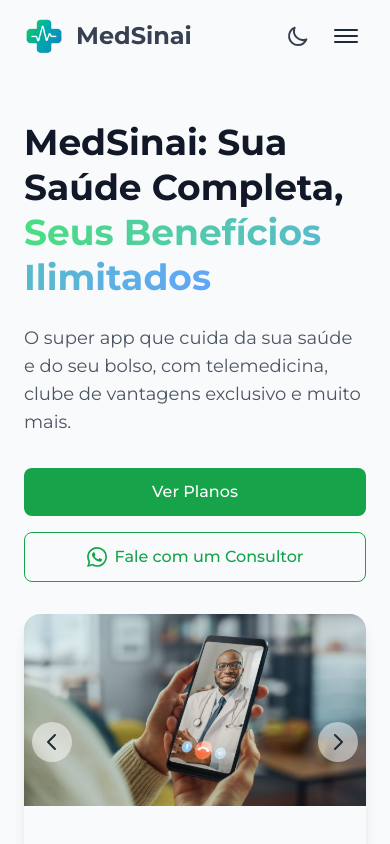
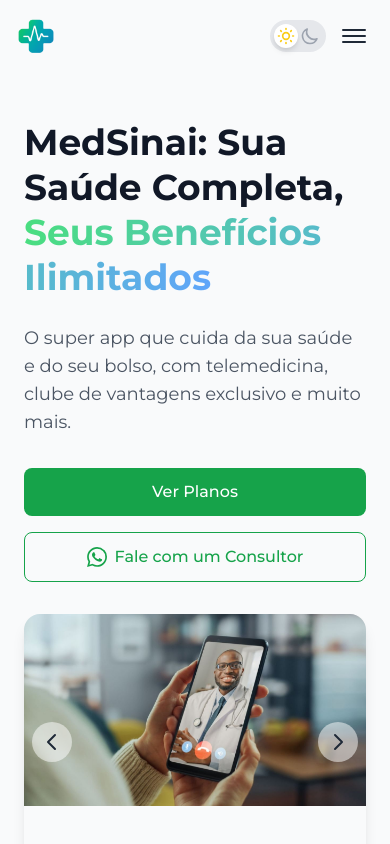
Before and after one commit to Bruunohfs/Site-institucional-e-checkout-MedSinai, a React (Vite) app: page / in a window 390 px wide. Shown: the top 844 px of the page. Built offline with nearby package versions, Linux system fonts and the light colour scheme.

Commit message:
melhorias visuais e responsivas

```diff
--- a/src/components/ui/ThemeSwitcher.jsx
+++ b/src/components/ui/ThemeSwitcher.jsx
@@ -1,44 +1,35 @@
-import React from 'react';
+// src/components/ui/ThemeSwitcher.jsx
 
-// Ícones de Sol e Lua
-const SunIcon = () => (
-  <svg xmlns="http://www.w3.org/2000/svg" className="h-4 w-4 text-yellow-400" fill="none" viewBox="0 0 24 24" stroke="currentColor">
-    <path strokeLinecap="round" strokeLinejoin="round" strokeWidth={2} d="M12 3v1m0 16v1m9-9h-1M4 12H3m15.364 6.364l-.707-.707M6.343 6.343l-.707-.707m12.728 0l-.707.707M6.343 17.657l-.707.707M16 12a4 4 0 11-8 0 4 4 0 018 0z" />
-  </svg>
- );
+// Ícones de Sol e Lua (sem alterações, mas incluídos para referência)
+const SunIcon = () => <svg xmlns="http://www.w3.org/2000/svg" className="h-5 w-5 text-yellow-400" fill="none" viewBox="0 0 24 24" stroke="currentColor"><path strokeLinecap="round" strokeLinejoin="round" strokeWidth={2} d="M12 3v1m0 16v1m9-9h-1M4 12H3m15.364 6.364l-.707-.707M6.343 6.343l-.707-.707m12.728 0l-.707.707M6.343 17.657l-.707.707M16 12a4 4 0 11-8 0 4 4 0 018 0z" /></svg>;
+const MoonIcon = ( ) => <svg xmlns="http://www.w3.org/2000/svg" className="h-5 w-5 text-gray-400" fill="none" viewBox="0 0 24 24" stroke="currentColor"><path strokeLinecap="round" strokeLinejoin="round" strokeWidth={2} d="M20.354 15.354A9 9 0 018.646 3.646 9.003 9.003 0 0012 21a9.003 9.003 0 008.354-5.646z" /></svg>;
 
-const MoonIcon = () => (
-  <svg xmlns="http://www.w3.org/2000/svg" className="h-4 w-4 text-slate-300" fill="none" viewBox="0 0 24 24" stroke="currentColor">
-    <path strokeLinecap="round" strokeLinejoin="round" strokeWidth={2} d="M20.354 15.354A9 9 0 018.646 3.646 9.003 9.003 0 0012 21a9.003 9.003 0 008.354-5.646z" />
-  </svg>
- );
-
-export default function ThemeSwitcher({ theme, onThemeSwitch }) {
-  const isDark = theme === 'dark';
-
+export default function ThemeSwitcher({ theme, onThemeSwitch } ) {
   return (
     <button
       onClick={onThemeSwitch}
-      className={`relative inline-flex items-center h-8 w-16 rounded-full transition-colors duration-300 focus:outline-none focus:ring-2 focus:ring-offset-2 focus:ring-blue-500 dark:focus:ring-offset-gray-800 ${
-        isDark ? 'bg-gray-600' : 'bg-gray-200'
-      }`}
+      // --- 1. Container principal ---
+      // 'relative' para posicionar a bolinha, 'flex' para alinhar os ícones
+      className="relative flex items-center w-14 h-8 rounded-full bg-gray-200 dark:bg-gray-700 p-1 transition-colors duration-300 ease-in-out"
+      aria-label="Mudar tema"
     >
-      <span className="sr-only">Alternar tema</span>
+      {/* --- 2. A "bolinha" do switch --- */}
+      {/* Posicionada de forma absoluta, se move com 'translate-x' */}
+      <div
+        className={`absolute top-1 left-1 w-6 h-6 bg-white rounded-full shadow-md transform transition-transform duration-300 ease-in-out
+                    ${theme === 'dark' ? 'translate-x-6' : 'translate-x-0'}`}
+      ></div>
 
-      {/* Círculo que se move */}
-      <span
-        className={`absolute left-1 top-1 inline-block h-6 w-6 transform rounded-full bg-white shadow-lg transition-transform duration-300 ease-in-out ${
-          isDark ? 'translate-x-8' : 'translate-x-0'
-        }`}
-      />
-
-      {/* Ícones dentro do botão */}
-      <span className="absolute left-2.5 top-1/2 -translate-y-1/2">
-        <SunIcon />
-      </span>
-      <span className="absolute right-2.5 top-1/2 -translate-y-1/2">
-        <MoonIcon />
-      </span>
+      {/* --- 3. Container para os ícones --- */}
+      {/* 'z-10' para ficar acima da bolinha, 'flex' para alinhar lado a lado */}
+      <div className="relative z-10 flex justify-between w-full">
+        <div className="w-6 h-6 flex items-center justify-center">
+          <SunIcon />
+        </div>
+        <div className="w-6 h-6 flex items-center justify-center">
+          <MoonIcon />
+        </div>
+      </div>
     </button>
   );
 }
--- a/src/layouts/MainLayout.jsx
+++ b/src/layouts/MainLayout.jsx
@@ -2,6 +2,8 @@
 import { Outlet, Link, useLocation, useNavigate, ScrollRestoration } from 'react-router-dom';
 import logo from '@/assets/logo.png';
 import HeartbeatLine from '@/components/ui/HeartbeatLine';
+import ThemeSwitcher from '@/components/ui/ThemeSwitcher';
+
 
 // ===================================================================
 // =================== ÍCONES PARA O RODAPÉ ==========================
@@ -115,76 +117,53 @@
 
   return (
     <div className={`min-h-screen w-full flex flex-col bg-gray-50 dark:bg-gray-900`}>
-      <header className={`px-6 py-4 sticky top-0 z-50 transition-all duration-300 ${isScrolled ? 'bg-gradient-to-r from-green-400 to-blue-400 shadow-lg' : 'bg-transparent'}`}>
-        <div className="w-full flex items-center justify-between">
+    <header className={`relative px-4 sm:px-6 py-4 sticky top-0 z-50 transition-all duration-300 ${isScrolled ? 'bg-gradient-to-r from-green-400 to-blue-400 shadow-lg' : 'bg-transparent'}`}>
+  <div className="w-full flex items-center justify-between gap-4">
 
+    {/* --- GRUPO DA ESQUERDA: Logo --- */}
     <Link to="/" className="flex items-center gap-x-3 flex-shrink-0">
       <img src={logo} alt="MedSinai Logo" className="h-10 w-auto" />
-            <span className={`text-2xl font-bold ${navLinkTextColor}`}>
+      <span className={`hidden sm:block text-2xl font-bold ${navLinkTextColor}`}>
         MedSinai
       </span>
     </Link>
 
-          <nav className="hidden md:flex items-center space-x-8">
+    {/* --- GRUPO DO CENTRO (Desktop): Navegação Principal --- */}
+    <nav className="hidden lg:flex items-center gap-x-8">
       <button onClick={() => handleNavigateAndScroll('services')} className={`${navLinkClasses} group`}>
         Especialidades
         <HeartbeatLine className="opacity-0 group-hover:opacity-100" />
       </button>
-
       <button onClick={() => handleNavigateAndScroll("plans")} className={`${navLinkClasses} group`}>
         Para Você
         <HeartbeatLine className="opacity-0 group-hover:opacity-100" />
       </button>
-
       <Link to="/empresas" onClick={handleLinkClick} className={`${navLinkClasses} group`}>
         Para Empresas
         <HeartbeatLine className="opacity-0 group-hover:opacity-100" />
       </Link>
-
       <button onClick={openWhatsApp} className={`${navLinkClasses} group`}>
         Contato
         <HeartbeatLine className="opacity-0 group-hover:opacity-100" />
       </button>
-
-            <button onClick={handleThemeSwitch} className="p-2 rounded-full hover:bg-white/20 transition">
-              {theme === 'light' ? (
-                   <svg xmlns="http://www.w3.org/2000/svg" className={`h-6 w-6 ${isScrolled ? 'text-white' : 'text-gray-700 dark:text-white'}`} fill="none" viewBox="0 0 24 24" stroke="currentColor"><path strokeLinecap="round" strokeLinejoin="round" strokeWidth={2} d="M20.354 15.354A9 9 0 018.646 3.646 9.003 9.003 0 0012 21a9.003 9.003 0 008.354-5.646z" /></svg>
-                    ) : (
-                   <svg xmlns="http://www.w3.org/2000/svg" className="h-6 w-6 text-yellow-300" fill="none" viewBox="0 0 24 24" stroke="currentColor"><path strokeLinecap="round" strokeLinejoin="round" strokeWidth={2} d="M12 3v1m0 16v1m9-9h-1M4 12H3m15.364 6.364l-.707-.707M6.343 6.343l-.707-.707m12.728 0l-.707.707M6.343 17.657l-.707.707M16 12a4 4 0 11-8 0 4 4 0 018 0z" /></svg>
-                     )}
-            </button>
     </nav>
 
-          <div className="hidden md:flex items-center space-x-4">
-            <button
-              onClick={openWhatsApp}
-              className="px-4 py-2 rounded-lg bg-green-600 text-white font-medium hover:bg-green-700 transition-colors"
-            >
+    {/* --- GRUPO DA DIREITA: Ações e Menus --- */}
+    <div className="flex items-center gap-x-2 sm:gap-x-4">
+      <ThemeSwitcher theme={theme} onThemeSwitch={handleThemeSwitch} />
+
+      <div className="hidden lg:flex items-center gap-x-4">
+        <button onClick={openWhatsApp} className="px-4 py-2 rounded-lg bg-green-600 text-white font-medium hover:bg-green-700 transition-colors whitespace-nowrap">
           Entre em Contato
         </button>
-            <button
-              onClick={() => handleNavigateAndScroll('plans')}
-              className="px-4 py-2 rounded-lg bg-green-600 text-white font-medium hover:bg-green-700 transition-colors"
-            >
+        <button onClick={() => handleNavigateAndScroll('plans')} className="px-4 py-2 rounded-lg bg-green-600 text-white font-medium hover:bg-green-700 transition-colors whitespace-nowrap">
           Assinar Agora
         </button>
       </div>
 
-          <div className="md:hidden flex items-center space-x-2">
-            <button onClick={handleThemeSwitch} className="p-2 rounded-full hover:bg-white/20 transition">
-              {theme === 'light' ? (
-                   <svg xmlns="http://www.w3.org/2000/svg" className={`h-6 w-6 ${isScrolled ? 'text-white' : 'text-gray-700 dark:text-white'}`} fill="none" viewBox="0 0 24 24" stroke="currentColor"><path strokeLinecap="round" strokeLinejoin="round" strokeWidth={2} d="M20.354 15.354A9 9 0 018.646 3.646 9.003 9.003 0 0012 21a9.003 9.003 0 008.354-5.646z" /></svg>
-                     ) : (
-                   <svg xmlns="http://www.w3.org/2000/svg" className="h-6 w-6 text-yellow-300" fill="none" viewBox="0 0 24 24" stroke="currentColor"><path strokeLinecap="round" strokeLinejoin="round" strokeWidth={2} d="M12 3v1m0 16v1m9-9h-1M4 12H3m15.364 6.364l-.707-.707M6.343 6.343l-.707-.707m12.728 0l-.707.707M6.343 17.657l-.707.707M16 12a4 4 0 11-8 0 4 4 0 018 0z" /></svg>
-                      )}
-            </button>
-
-            <button
-              onClick={() => setIsMobileMenuOpen(!isMobileMenuOpen)}
-              className="text-white p-2" // A cor do texto aqui não importa mais para o ícone
-            >
+      <div className="lg:hidden">
+        <button onClick={() => setIsMobileMenuOpen(!isMobileMenuOpen)} className="p-2">
           <div className={`w-6 h-6 flex flex-col justify-center items-center`}>
-                {/* Aplicando a classe de cor dinâmica nos 3 spans do ícone */}
             <span className={`${mobileMenuIconColor} block transition-all duration-300 ease-out h-0.5 w-6 rounded-sm ${isMobileMenuOpen ? 'rotate-45 translate-y-1' : '-translate-y-0.5'}`}></span>
             <span className={`${mobileMenuIconColor} block transition-all duration-300 ease-out h-0.5 w-6 rounded-sm my-0.5 ${isMobileMenuOpen ? 'opacity-0' : 'opacity-100'}`}></span>
             <span className={`${mobileMenuIconColor} block transition-all duration-300 ease-out h-0.5 w-6 rounded-sm ${isMobileMenuOpen ? '-rotate-45 -translate-y-1' : 'translate-y-0.5'}`}></span>
@@ -192,47 +171,35 @@
         </button>
       </div>
     </div>
+  </div>
 
-        <div className={`md:hidden absolute top-full left-0 w-full bg-gradient-to-r from-green-400 to-blue-400 transition-all duration-300 ease-in-out ${isMobileMenuOpen ? 'opacity-100 visible' : 'opacity-0 invisible'}`}>
-          <div className="px-6 py-4 space-y-4">
-            <button
-              onClick={() => handleNavigateAndScroll('services')}
-              className="block w-full text-left text-white font-medium py-2 hover:text-yellow-200 transition-colors"
-            >
+  {/* --- CORREÇÃO AQUI: O menu dropdown agora está dentro do header --- */}
+  <div className={`lg:hidden absolute top-full left-0 w-full bg-gradient-to-r from-green-400 to-blue-400 shadow-lg transition-all duration-300 ease-in-out ${isMobileMenuOpen ? 'max-h-screen py-4' : 'max-h-0 py-0 overflow-hidden'}`}>
+    <div className="px-6 space-y-4">
+      <button onClick={() => handleNavigateAndScroll('services')} className="block w-full text-left text-white font-medium py-2 hover:text-yellow-200 transition-colors">
         Especialidades
       </button>
-            <button
-              onClick={() => handleNavigateAndScroll('plans')}
-              className="block w-full text-left text-white font-medium py-2 hover:text-blue-200 transition-colors"
-            >
+      <button onClick={() => handleNavigateAndScroll('plans')} className="block w-full text-left text-white font-medium py-2 hover:text-blue-200 transition-colors">
         Para Você
       </button>
-
       <Link to="/empresas" onClick={handleLinkClick} className="block w-full text-left text-white font-medium py-2 hover:text-yellow-200 transition-colors">
         Para Empresas
       </Link>
-
-            <button
-              onClick={openWhatsApp}
-              className="block w-full text-left text-white font-medium py-2 hover:text-orange-200 transition-colors"
-            >
+      <button onClick={openWhatsApp} className="block w-full text-left text-white font-medium py-2 hover:text-orange-200 transition-colors">
         Contato
       </button>
-            <button
-              onClick={openWhatsApp}
-              className="w-full mt-4 px-4 py-3 rounded-lg bg-white text-green-600 font-medium hover:bg-gray-100 transition-colors"
-            >
+      <div className="border-t border-white/20 pt-4 space-y-4">
+        <button onClick={openWhatsApp} className="w-full px-4 py-3 rounded-lg bg-white text-green-600 font-medium hover:bg-gray-100 transition-colors">
           Entre em Contato
         </button>
-            <button
-              onClick={() => handleNavigateAndScroll('plans')}
-              className="w-full px-4 py-3 rounded-lg bg-green-600 text-white font-medium hover:bg-green-700 transition-colors"
-            >
+        <button onClick={() => handleNavigateAndScroll('plans')} className="w-full px-4 py-3 rounded-lg bg-green-600 text-white font-medium hover:bg-green-700 transition-colors">
           Assinar Agora
         </button>
       </div>
     </div>
+  </div>
 </header>
+
 
       <main className="flex-grow w-full">
         <Outlet />
```
Lines whose indentation alone changed are shown as unchanged.
